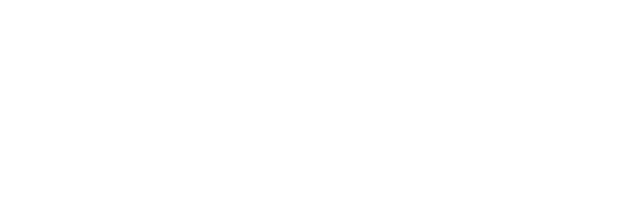
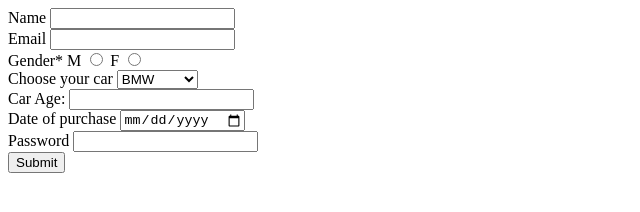
Before and after one commit to acciojob/car-insurance-form-Kartikey06dk, a website: page main.html in a window 1280 px wide. Shown: the whole page, without its empty margins (0-640 px from the left). Drawn offline with Linux system fonts and the light colour scheme.

Commit message:
created a submission

```diff
--- a/main.html
+++ b/main.html
@@ -7,6 +7,37 @@
 </head>
 
 <body>
+	<form id="my-form" method="post">
+		<label for="name">Name</label>
+		<input type="text" id="name" required>
+		<br>
+		<label for="email">Email</label>
+		<input type="email" id="email" required>
+		<br>
+		<label for="gender">Gender*</label>
+		<label for="gender_m">M</label>
+		<input type="radio" id="gender_m" name="gender" required>
+		<label for="gender_f">F</label>
+		<input type="radio" id="gender_f" name="gender" required>
+		<br>
+		<label for="cars">Choose your car</label>
+		<select name="cars" id="cars" required>
+			<option>BMW</option>
+			<option>Audi</option>
+			<option>Mercedes</option>
+		</select>
+		<br>
+		<label for="carage">Car Age:</label>
+		<input type="number" id="carage" min="0" required>
+		<br>
+		<label for="dop">Date of purchase</label>
+		<input type="date" id="dop" required>
+		<br>
+		<label for="password">Password</label>
+		<input type="password" id="password" required>
+		<br>
+		<button type="submit">Submit</button>
+	</form>
 	<!-- the entire body must be written by student -->
     <script type="text/javascript" src="./script.js">
 </script>
```
